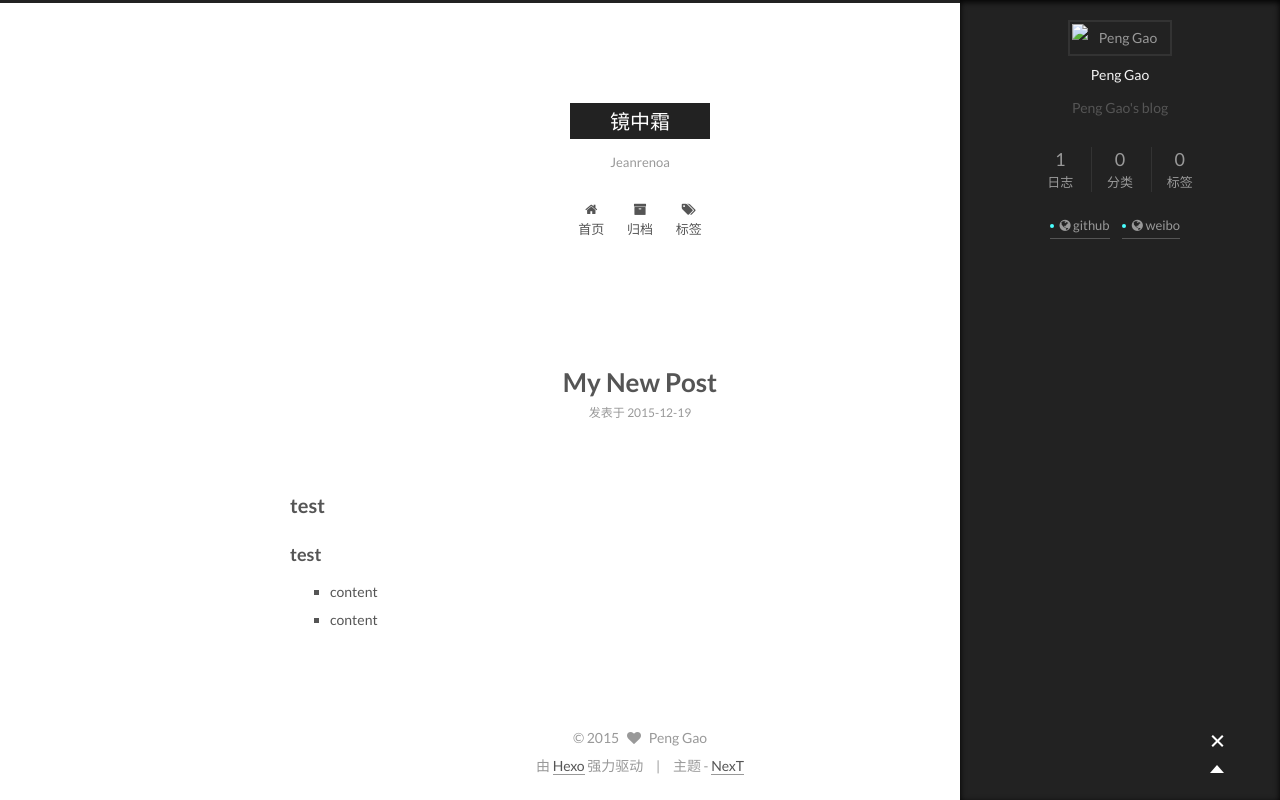
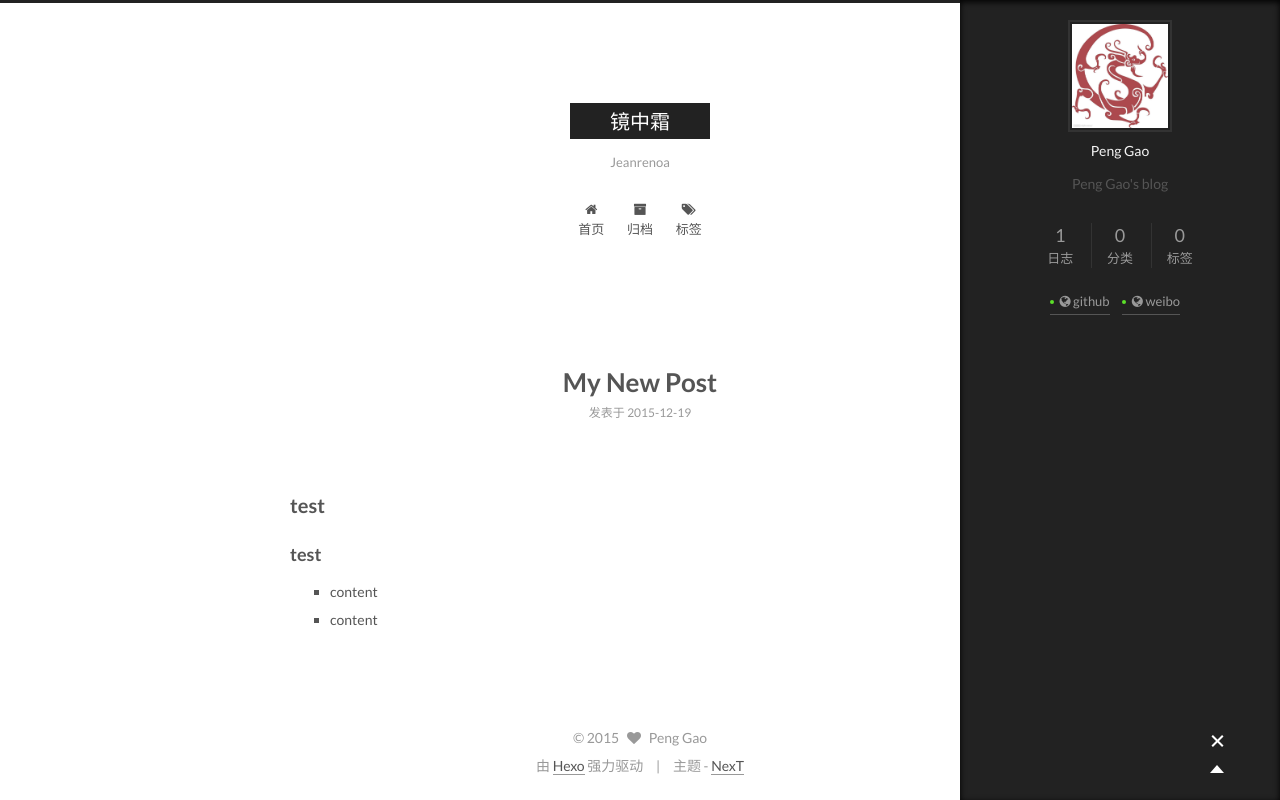
Before and after one commit to jeanrenoa/jeanrenoa.github.io, a plain HTML site: page index.html in a window 1280 px wide. Both pictures are taken after a click on the element 1217 px from the left and 742 px from the top of the page. Drawn offline with Linux system fonts and the light colour scheme.

Commit message:
Update blog site content

```diff
--- a/css/main.css
+++ b/css/main.css
@@ -965,7 +965,7 @@ body {
   width: 4px;
   height: 4px;
   border-radius: 50%;
-  background: #49ffff;
+  background: #5ce029;
 }
 .sidebar-nav {
   margin: 0 0 20px;
--- a/index.html
+++ b/index.html
@@ -307,7 +307,7 @@
 
       <section class="site-overview sidebar-panel  sidebar-panel-active ">
         <div class="site-author motion-element" itemprop="author" itemscope itemtype="http://schema.org/Person">
-          <img class="site-author-image" src="/images/default_avatar.jpg" alt="Peng Gao" itemprop="image"/>
+          <img class="site-author-image" src="/images/avatar.jpg" alt="Peng Gao" itemprop="image"/>
           <p class="site-author-name" itemprop="name">Peng Gao</p>
         </div>
         <p class="site-description motion-element" itemprop="description">Peng Gao's blog</p>
```
Also changed, not shown: 2015/12/19/My-New-Post/index.html (+1 -1 lines), archives/2015/12/index.html (+1 -1 lines), archives/2015/index.html (+1 -1 lines), archives/index.html (+1 -1 lines), tags/index.html (+1 -1 lines), images/avatar.jpg (added).
